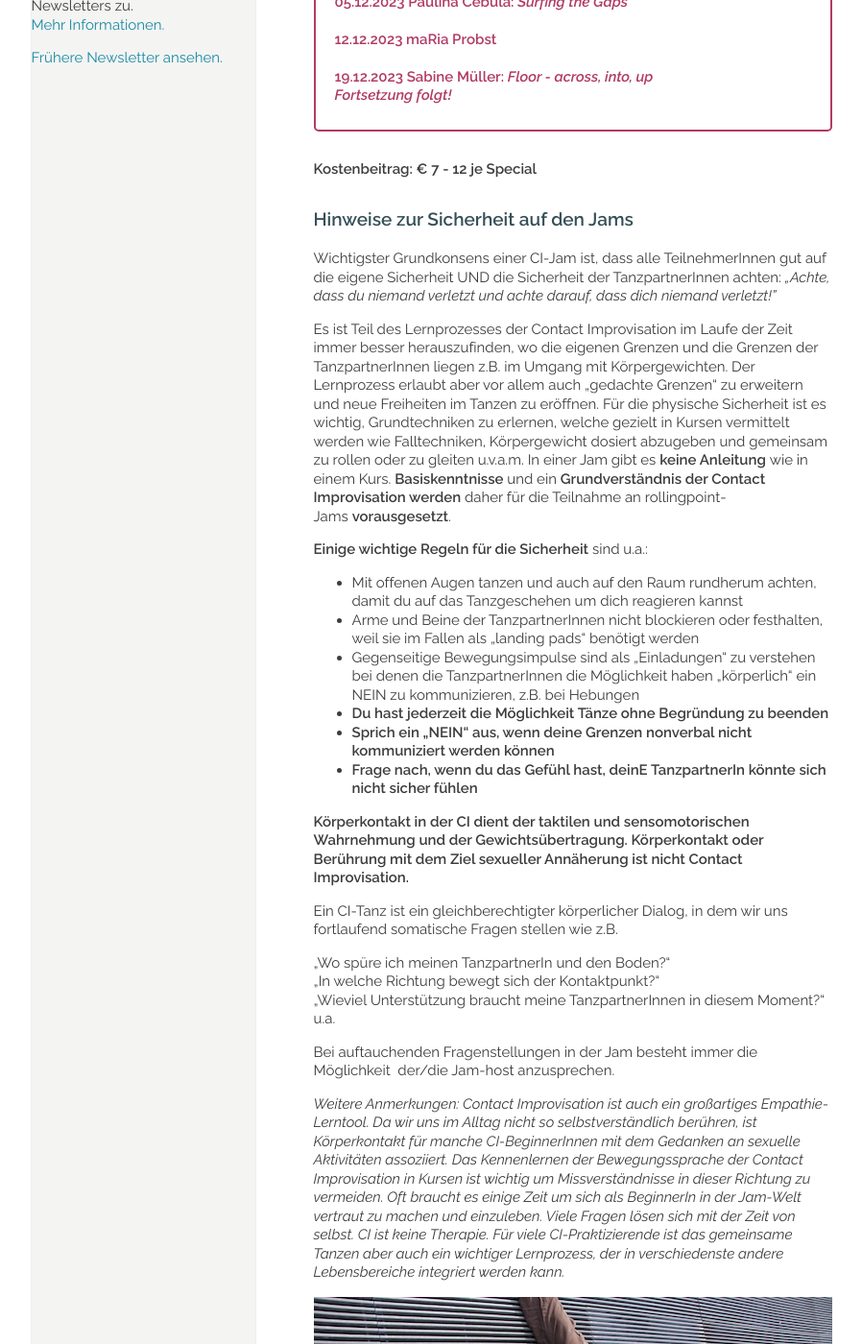
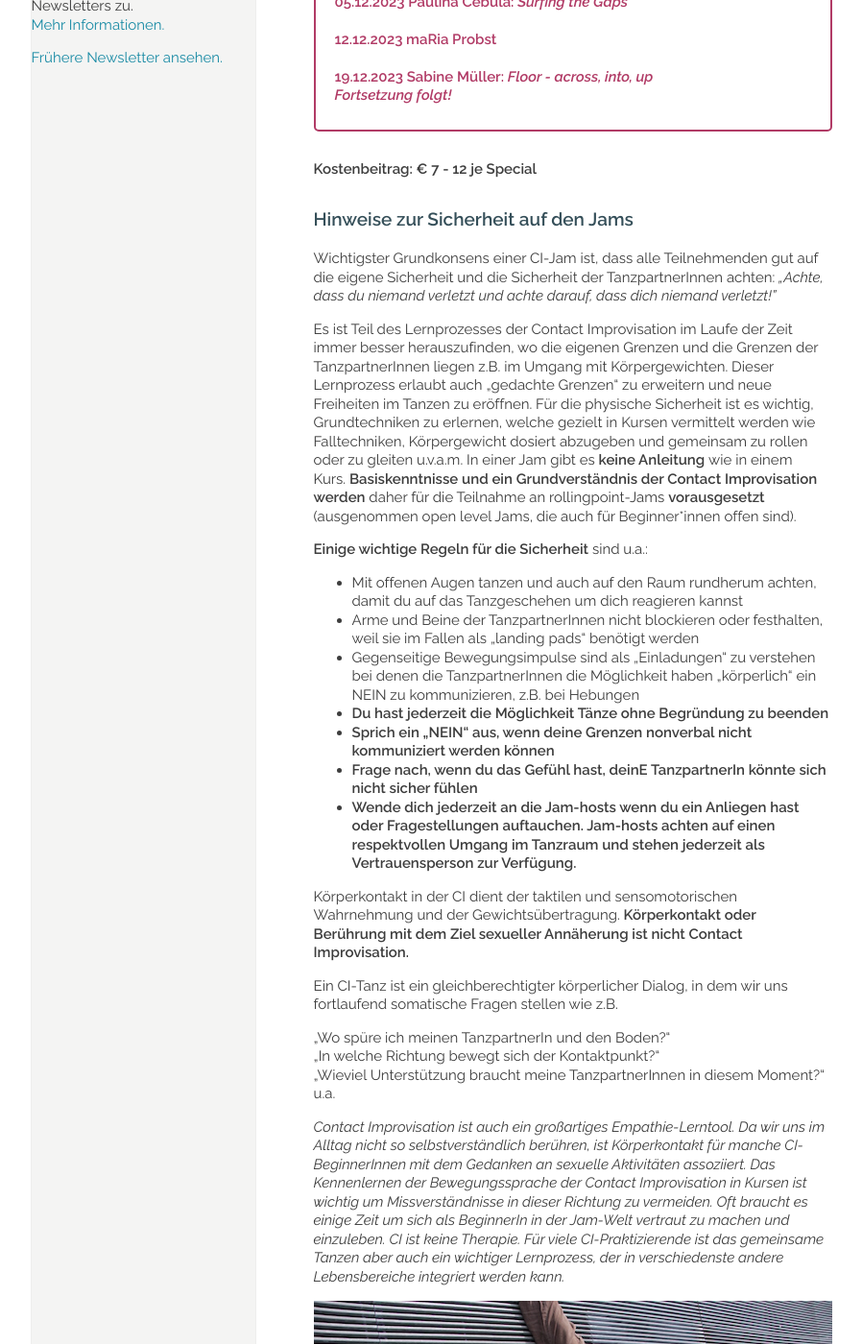
Before and after one commit to manulari/rollingpointat, a Jekyll site: the page built from _pages_de/jams.md, in a window 1280 px wide and 1400 px high, scrolled down 1251 px. Shown: the whole window at 96% size, without its empty margins (152-1050 px from the left). Built offline with Jekyll 4.4.1, drawn with Linux system fonts in a browser that asks for light colours; comment, search, counter and statistics services are not loaded.

Commit message:
Update page (de) “jams”

```diff
--- a/_pages_de/jams.md
+++ b/_pages_de/jams.md
@@ -56,9 +56,9 @@ Wir freuen uns, eine bunte Mischung einstündiger Spezialformate mit verschieden
 
 ### **Hinweise zur Sicherheit auf den Jams**
 
-Wichtigster Grundkonsens einer CI-Jam ist, dass alle TeilnehmerInnen gut auf die eigene Sicherheit UND die Sicherheit der TanzpartnerInnen achten: *„Achte, dass du niemand verletzt und achte darauf, dass dich niemand verletzt!"*
+Wichtigster Grundkonsens einer CI-Jam ist, dass alle Teilnehmenden gut auf die eigene Sicherheit und die Sicherheit der TanzpartnerInnen achten: *„Achte, dass du niemand verletzt und achte darauf, dass dich niemand verletzt!"*
 
-Es ist Teil des Lernprozesses der Contact Improvisation im Laufe der Zeit immer besser herauszufinden, wo die eigenen Grenzen und die Grenzen der TanzpartnerInnen liegen z.B. im Umgang mit Körpergewichten. Der Lernprozess erlaubt aber vor allem auch „gedachte Grenzen“ zu erweitern und neue Freiheiten im Tanzen zu eröffnen. Für die physische Sicherheit ist es wichtig, Grundtechniken zu erlernen, welche gezielt in Kursen vermittelt werden wie Falltechniken, Körpergewicht dosiert abzugeben und gemeinsam zu rollen oder zu gleiten u.v.a.m. In einer Jam gibt es **keine Anleitung** wie in einem Kurs. **Basiskenntnisse** und ein **Grundverständnis der Contact Improvisation werden** daher für die Teilnahme an rollingpoint-Jams **vorausgesetzt**.
+Es ist Teil des Lernprozesses der Contact Improvisation im Laufe der Zeit immer besser herauszufinden, wo die eigenen Grenzen und die Grenzen der TanzpartnerInnen liegen z.B. im Umgang mit Körpergewichten. Dieser Lernprozess erlaubt auch „gedachte Grenzen“ zu erweitern und neue Freiheiten im Tanzen zu eröffnen. Für die physische Sicherheit ist es wichtig, Grundtechniken zu erlernen, welche gezielt in Kursen vermittelt werden wie Falltechniken, Körpergewicht dosiert abzugeben und gemeinsam zu rollen oder zu gleiten u.v.a.m. In einer Jam gibt es **keine Anleitung** wie in einem Kurs. **Basiskenntnisse** **und ein** **Grundverständnis der Contact Improvisation werden** daher für die Teilnahme an rollingpoint-Jams **vorausgesetzt** (ausgenommen open level Jams, die auch für Beginner*innen offen sind).
 
 **Einige wichtige Regeln für die Sicherheit** sind u.a.:
 
@@ -68,8 +68,9 @@ Es ist Teil des Lernprozesses der Contact Improvisation im Laufe der Zeit immer
 * **Du hast jederzeit die Möglichkeit Tänze ohne Begründung zu beenden**
 * **Sprich ein „NEIN“ aus, wenn deine Grenzen nonverbal nicht kommuniziert werden können**
 * **Frage nach, wenn du das Gefühl hast, deinE TanzpartnerIn könnte sich nicht sicher fühlen**
+* **Wende dich jederzeit an die Jam-hosts wenn du ein Anliegen hast oder Fragestellungen auftauchen. Jam-hosts achten auf einen respektvollen Umgang im Tanzraum und stehen jederzeit als Vertrauensperson zur Verfügung.**
 
-**Körperkontakt in der CI dient der taktilen und sensomotorischen Wahrnehmung und der Gewichtsübertragung. Körperkontakt oder Berührung mit dem Ziel sexueller Annäherung ist nicht Contact Improvisation.**
+Körperkontakt in der CI dient der taktilen und sensomotorischen Wahrnehmung und der Gewichtsübertragung. **Körperkontakt oder Berührung mit dem Ziel sexueller Annäherung ist nicht Contact Improvisation.**
 
 Ein CI-Tanz ist ein gleichberechtigter körperlicher Dialog, in dem wir uns fortlaufend somatische Fragen stellen wie z.B.
 
@@ -77,9 +78,9 @@ Ein CI-Tanz ist ein gleichberechtigter körperlicher Dialog, in dem wir uns fort
 „In welche Richtung bewegt sich der Kontaktpunkt?“\
 „Wieviel Unterstützung braucht meine TanzpartnerInnen in diesem Moment?“ u.a.
 
-Bei auftauchenden Fragenstellungen in der Jam besteht immer die Möglichkeit  der/die Jam-host anzusprechen.
 
-*Weitere Anmerkungen: Contact Improvisation ist auch ein großartiges Empathie-Lerntool. Da wir uns im Alltag nicht so selbstverständlich berühren, ist Körperkontakt für manche CI-BeginnerInnen mit dem Gedanken an sexuelle Aktivitäten assoziiert. Das Kennenlernen der Bewegungssprache der Contact Improvisation in Kursen ist wichtig um Missverständnisse in dieser Richtung zu vermeiden. Oft braucht es einige Zeit um sich als BeginnerIn in der Jam-Welt vertraut zu machen und einzuleben. Viele Fragen lösen sich mit der Zeit von selbst. CI ist keine Therapie. Für viele CI-Praktizierende ist das gemeinsame Tanzen aber auch ein wichtiger Lernprozess, der in verschiedenste andere Lebensbereiche integriert werden kann.*
+
+*Contact Improvisation ist auch ein großartiges Empathie-Lerntool. Da wir uns im Alltag nicht so selbstverständlich berühren, ist Körperkontakt für manche CI-BeginnerInnen mit dem Gedanken an sexuelle Aktivitäten assoziiert. Das Kennenlernen der Bewegungssprache der Contact Improvisation in Kursen ist wichtig um Missverständnisse in dieser Richtung zu vermeiden. Oft braucht es einige Zeit um sich als BeginnerIn in der Jam-Welt vertraut zu machen und einzuleben. CI ist keine Therapie. Für viele CI-Praktizierende ist das gemeinsame Tanzen aber auch ein wichtiger Lernprozess, der in verschiedenste andere Lebensbereiche integriert werden kann.*
 
 ![](/assets/uploads/img_0198.jpg)
 
```
